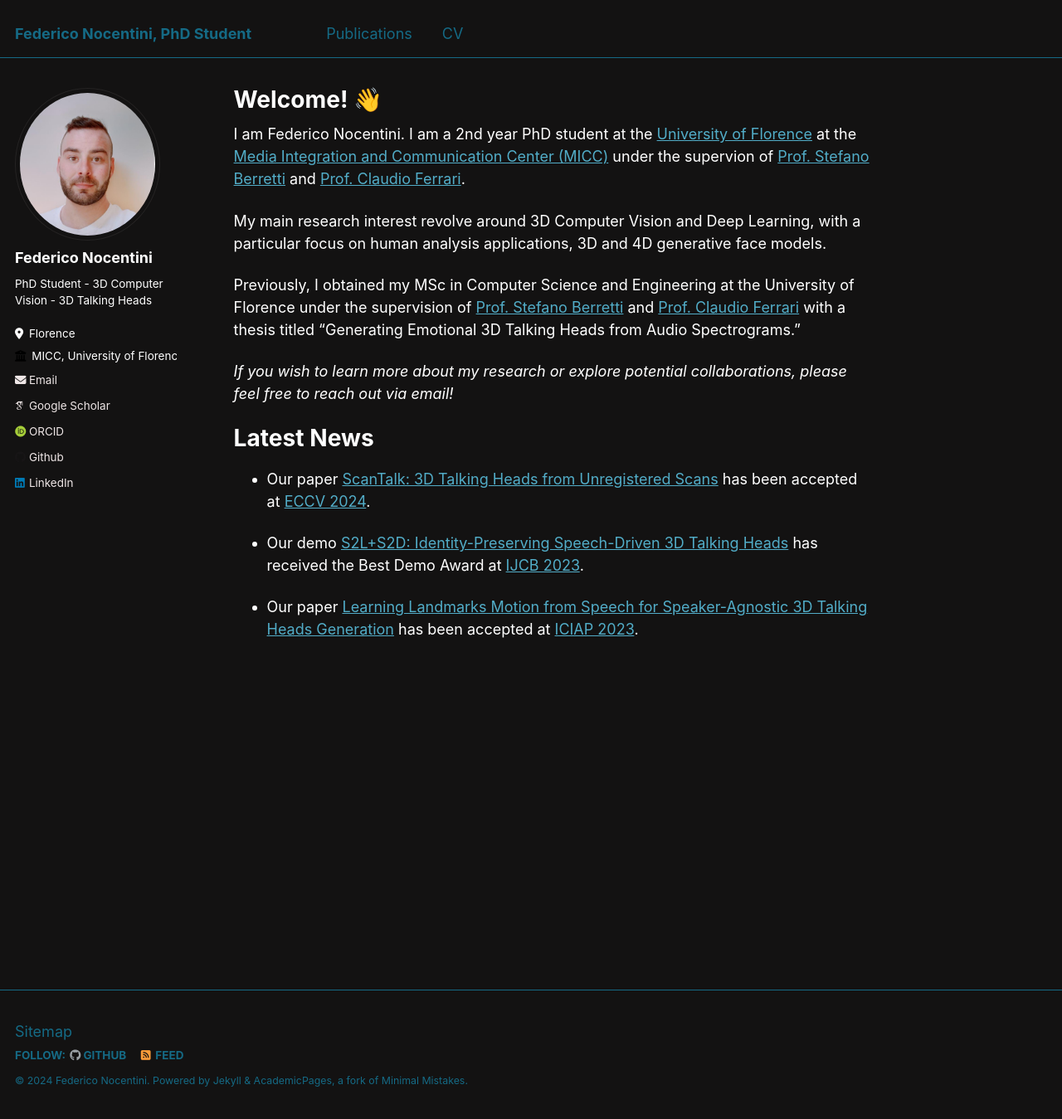
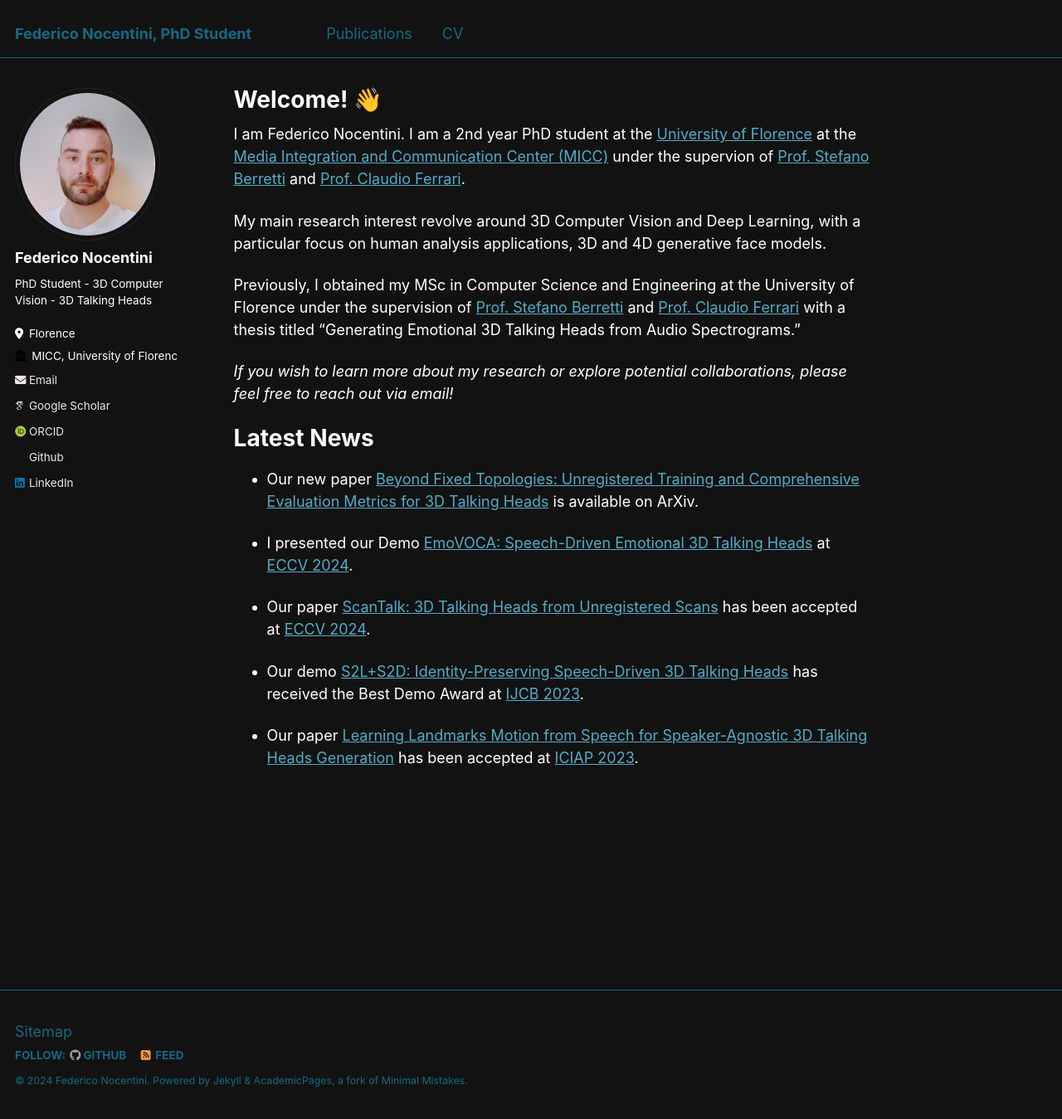
Before and after one commit to FedeNoce/fedenoce.github.io, a Jekyll site: the page built from _pages/about.md, in a window 1280 px wide and 1349 px high. Shown: the whole window at 83% size. Built offline with Jekyll 4.4.1, drawn with Linux system fonts in a browser that asks for light colours; some web fonts are replaced.

Commit message:
modified:   _pages/about.md

```diff
--- a/_pages/about.md
+++ b/_pages/about.md
@@ -18,6 +18,10 @@ _If you wish to learn more about my research or explore potential collaborations
 Latest News
 ======
 
+- Our new paper [Beyond Fixed Topologies: Unregistered Training and Comprehensive Evaluation Metrics for 3D Talking Heads](https://arxiv.org/abs/2410.11041) is available on ArXiv.
+
+- I presented our Demo [EmoVOCA: Speech-Driven Emotional 3D Talking Heads](https://arxiv.org/abs/2403.12886) at [ECCV 2024](https://eccv2024.ecva.net/).
+
 - Our paper [ScanTalk: 3D Talking Heads from Unregistered Scans](https://github.com/miccunifi/ScanTalk/) has been accepted at [ECCV 2024](https://eccv2024.ecva.net/).
 
 - Our demo [S2L+S2D: Identity-Preserving Speech-Driven 3D Talking Heads](https://github.com/FedeNoce/s2l-s2d) has received the Best Demo Award at [IJCB 2023](https://ijcb2023.ieee-biometrics.org/).
```
